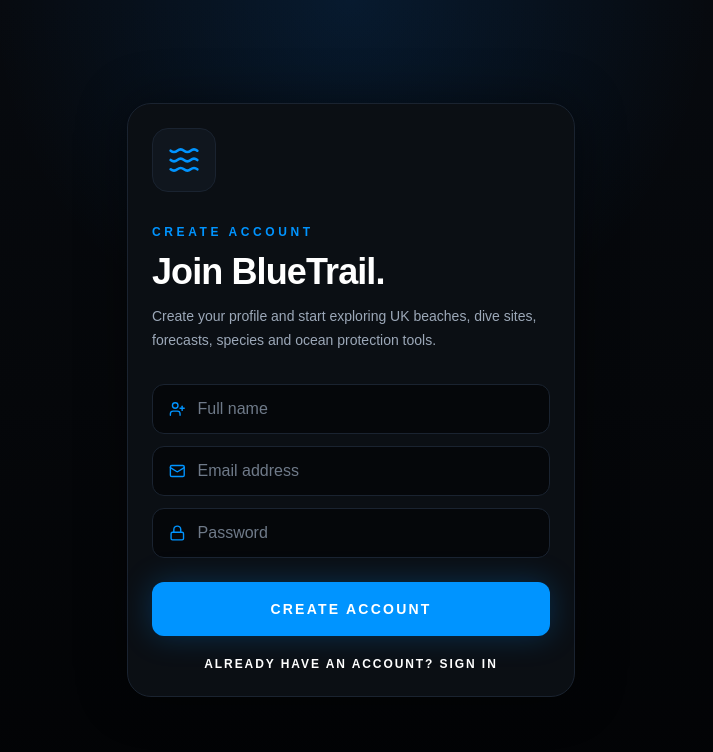
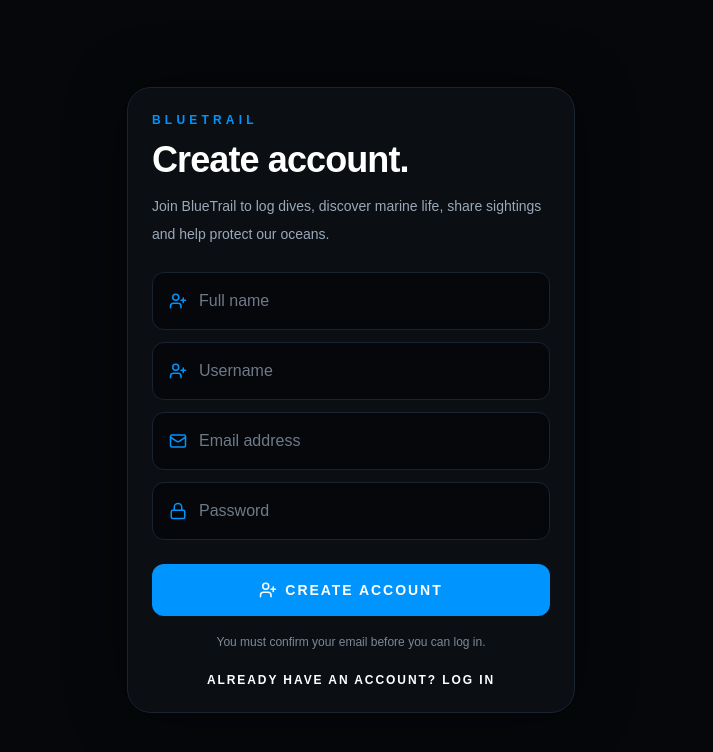
Before and after one commit to manlikedex/BlueTrail, a Next.js app: page /signup in a window 1280 px wide. Shown: the top 752 px of the page, without its empty margins (289-1002 px from the left). Built offline with nearby package versions, Linux system fonts and the light colour scheme; no server answers.

Commit message:
Add email verification flow and BlueTrail branded confirmation email

```diff
--- a/app/signup/page.tsx
+++ b/app/signup/page.tsx
@@ -2,116 +2,205 @@
 
 import { useState } from "react";
 import Link from "next/link";
-import { Lock, Mail, UserPlus, Waves } from "lucide-react";
+import { Mail, Lock, UserPlus, CheckCircle } from "lucide-react";
 import { supabase } from "../../lib/supabase";
 
 export default function SignupPage() {
   const [email, setEmail] = useState("");
   const [password, setPassword] = useState("");
   const [fullName, setFullName] = useState("");
-  const [loading, setLoading] = useState(false);
+  const [username, setUsername] = useState("");
+  const [creating, setCreating] = useState(false);
+  const [created, setCreated] = useState(false);
 
-  async function handleSignup() {
-    if (!email || !password) {
+  async function signup() {
+    if (!email.trim() || !password.trim()) {
       alert("Please enter your email and password.");
       return;
     }
 
-    setLoading(true);
+    setCreating(true);
 
-    const { error } = await supabase.auth.signUp({
-      email,
+    const cleanUsername = username
+      .trim()
+      .toLowerCase()
+      .replace(/\s+/g, "_")
+      .replace(/[^a-z0-9_]/g, "");
+
+    const { data, error } = await supabase.auth.signUp({
+      email: email.trim(),
       password,
       options: {
+        emailRedirectTo: "https://blue-trail.vercel.app/login",
         data: {
-          full_name: fullName,
+          full_name: fullName.trim() || null,
+          username: cleanUsername || null,
         },
       },
     });
 
-    setLoading(false);
+    setCreating(false);
 
     if (error) {
       alert(error.message);
       return;
     }
 
-    alert("Account created. You can now login.");
-    window.location.href = "/login";
+    const userId = data.user?.id;
+
+    if (userId) {
+      await supabase.from("profiles").upsert({
+        id: userId,
+        full_name: fullName.trim() || null,
+        display_name: fullName.trim() || null,
+        username: cleanUsername || null,
+        updated_at: new Date().toISOString(),
+      });
+    }
+
+    setCreated(true);
+  }
+
+  if (created) {
+    return (
+      <main className="flex min-h-screen items-center justify-center bg-[#05070A] px-5 text-white">
+        <div className="w-full max-w-md rounded-3xl border border-[#1A2330] bg-[#0B0F14] p-6 text-center shadow-[0_0_60px_rgba(0,0,0,0.45)]">
+          <div className="mx-auto flex h-20 w-20 items-center justify-center rounded-3xl border border-[#0094FF]/40 bg-[#0094FF]/10">
+            <CheckCircle className="text-[#0094FF]" size={40} />
+          </div>
+
+          <p className="mt-6 text-xs font-black uppercase tracking-[0.3em] text-[#0094FF]">
+            Check Your Email
+          </p>
+
+          <h1 className="mt-3 text-4xl font-black tracking-tight">
+            Confirm your account.
+          </h1>
+
+          <p className="mt-4 text-sm leading-7 text-[#9CA8B8]">
+            Your BlueTrail account has been created. Please confirm your email
+            address before logging in.
+          </p>
+
+          <p className="mt-4 rounded-2xl border border-[#1A2330] bg-[#05070A] p-4 text-sm text-[#C5D1DD]">
+            We sent a confirmation link to:
+            <br />
+            <span className="font-black text-white">{email}</span>
+          </p>
+
+          <Link
+            href="/login"
+            className="mt-6 flex w-full items-center justify-center rounded-xl bg-[#0094FF] px-5 py-4 text-sm font-black uppercase tracking-[0.14em] text-white"
+          >
+            Go To Login
+          </Link>
+
+          <p className="mt-4 text-xs leading-5 text-[#6F7A89]">
+            If you do not see the email, check your spam or junk folder.
+          </p>
+        </div>
+      </main>
+    );
   }
 
   return (
-    <main className="relative flex min-h-screen items-center justify-center overflow-hidden bg-[#05070A] px-5 text-white">
-      <div className="fixed inset-0 bg-[radial-gradient(circle_at_top,#0A84FF22,transparent_35%),linear-gradient(180deg,#070A0F_0%,#05070A_50%,#020305_100%)]" />
-
-      <section className="relative z-10 w-full max-w-md rounded-3xl border border-[#1A2330] bg-[#0B0F14] p-6 shadow-[0_0_50px_rgba(0,0,0,0.45)]">
-        <div className="flex h-16 w-16 items-center justify-center rounded-2xl border border-[#1A2330] bg-[#10161E]">
-          <Waves className="text-[#0094FF]" size={32} />
-        </div>
-
-        <p className="mt-8 text-xs font-black uppercase tracking-[0.3em] text-[#0094FF]">
-          Create Account
+    <main className="flex min-h-screen items-center justify-center bg-[#05070A] px-5 text-white">
+      <div className="w-full max-w-md rounded-3xl border border-[#1A2330] bg-[#0B0F14] p-6 shadow-[0_0_60px_rgba(0,0,0,0.45)]">
+        <p className="text-xs font-black uppercase tracking-[0.35em] text-[#0094FF]">
+          BlueTrail
         </p>
 
         <h1 className="mt-3 text-4xl font-black tracking-tight">
-          Join BlueTrail.
+          Create account.
         </h1>
 
-        <p className="mt-3 text-sm leading-6 text-[#9CA8B8]">
-          Create your profile and start exploring UK beaches, dive sites,
-          forecasts, species and ocean protection tools.
+        <p className="mt-3 text-sm leading-7 text-[#9CA8B8]">
+          Join BlueTrail to log dives, discover marine life, share sightings and
+          help protect our oceans.
         </p>
 
-        <div className="mt-8 flex items-center gap-3 rounded-xl border border-[#1A2330] bg-[#05070A] px-4 py-3">
-          <UserPlus size={18} className="text-[#0094FF]" />
-          <input
-            className="w-full bg-transparent text-white outline-none placeholder:text-[#6F7A89]"
+        <div className="mt-6 grid gap-3">
+          <InputBlock
+            icon={<UserPlus size={18} />}
+            value={fullName}
+            setValue={setFullName}
             placeholder="Full name"
-            value={fullName}
-            onChange={(e) => setFullName(e.target.value)}
+            type="text"
           />
-        </div>
 
-        <div className="mt-3 flex items-center gap-3 rounded-xl border border-[#1A2330] bg-[#05070A] px-4 py-3">
-          <Mail size={18} className="text-[#0094FF]" />
-          <input
-            className="w-full bg-transparent text-white outline-none placeholder:text-[#6F7A89]"
+          <InputBlock
+            icon={<UserPlus size={18} />}
+            value={username}
+            setValue={setUsername}
+            placeholder="Username"
+            type="text"
+          />
+
+          <InputBlock
+            icon={<Mail size={18} />}
+            value={email}
+            setValue={setEmail}
             placeholder="Email address"
             type="email"
-            value={email}
-            onChange={(e) => setEmail(e.target.value)}
           />
-        </div>
 
-        <div className="mt-3 flex items-center gap-3 rounded-xl border border-[#1A2330] bg-[#05070A] px-4 py-3">
-          <Lock size={18} className="text-[#0094FF]" />
-          <input
-            className="w-full bg-transparent text-white outline-none placeholder:text-[#6F7A89]"
+          <InputBlock
+            icon={<Lock size={18} />}
+            value={password}
+            setValue={setPassword}
             placeholder="Password"
             type="password"
-            value={password}
-            onChange={(e) => setPassword(e.target.value)}
-            onKeyDown={(e) => {
-              if (e.key === "Enter") handleSignup();
-            }}
           />
         </div>
 
         <button
-          onClick={handleSignup}
-          disabled={loading}
-          className="mt-6 w-full rounded-xl border border-[#0094FF]/40 bg-[#0094FF] py-4 text-sm font-black uppercase tracking-[0.16em] text-white shadow-[0_0_30px_rgba(0,148,255,0.25)] disabled:opacity-50"
+          onClick={signup}
+          disabled={creating}
+          className="mt-6 flex w-full items-center justify-center gap-2 rounded-xl bg-[#0094FF] px-5 py-4 text-sm font-black uppercase tracking-[0.14em] text-white disabled:opacity-60"
         >
-          {loading ? "Creating..." : "Create Account"}
+          <UserPlus size={18} />
+          {creating ? "Creating..." : "Create Account"}
         </button>
+
+        <p className="mt-4 text-center text-xs leading-5 text-[#7D8896]">
+          You must confirm your email before you can log in.
+        </p>
 
         <Link
           href="/login"
-          className="mt-5 block text-center text-xs font-black uppercase tracking-[0.16em] text-[#7D8896]"
+          className="mt-5 block text-center text-xs font-black uppercase tracking-[0.16em] text-[#0094FF]"
         >
-          Already have an account? Sign in
+          Already have an account? Log in
         </Link>
-      </section>
+      </div>
     </main>
   );
 }
+
+function InputBlock({
+  icon,
+  value,
+  setValue,
+  placeholder,
+  type,
+}: {
+  icon: React.ReactNode;
+  value: string;
+  setValue: (value: string) => void;
+  placeholder: string;
+  type: string;
+}) {
+  return (
+    <div className="flex items-center gap-3 rounded-xl border border-[#1A2330] bg-[#05070A] px-4 py-4">
+      <div className="text-[#0094FF]">{icon}</div>
+
+      <input
+        value={value}
+        type={type}
+        placeholder={placeholder}
+        onChange={(event) => setValue(event.target.value)}
+        className="w-full bg-transparent text-white outline-none placeholder:text-[#6F7A89]"
+      />
+    </div>
+  );
+}
```
